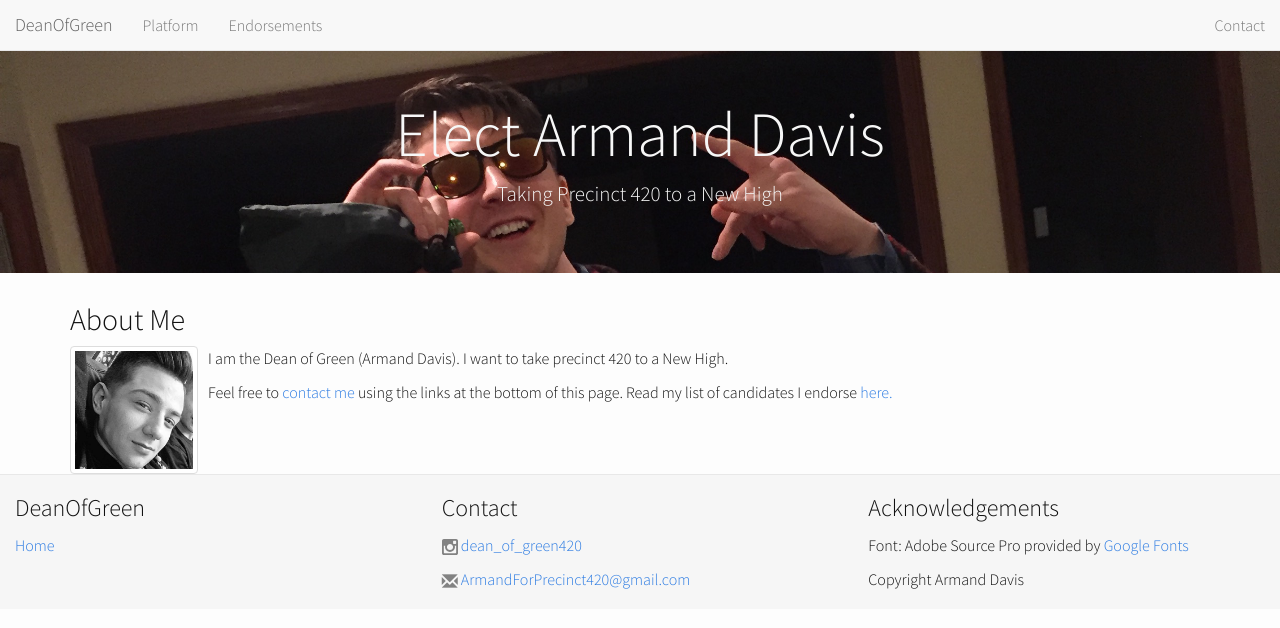
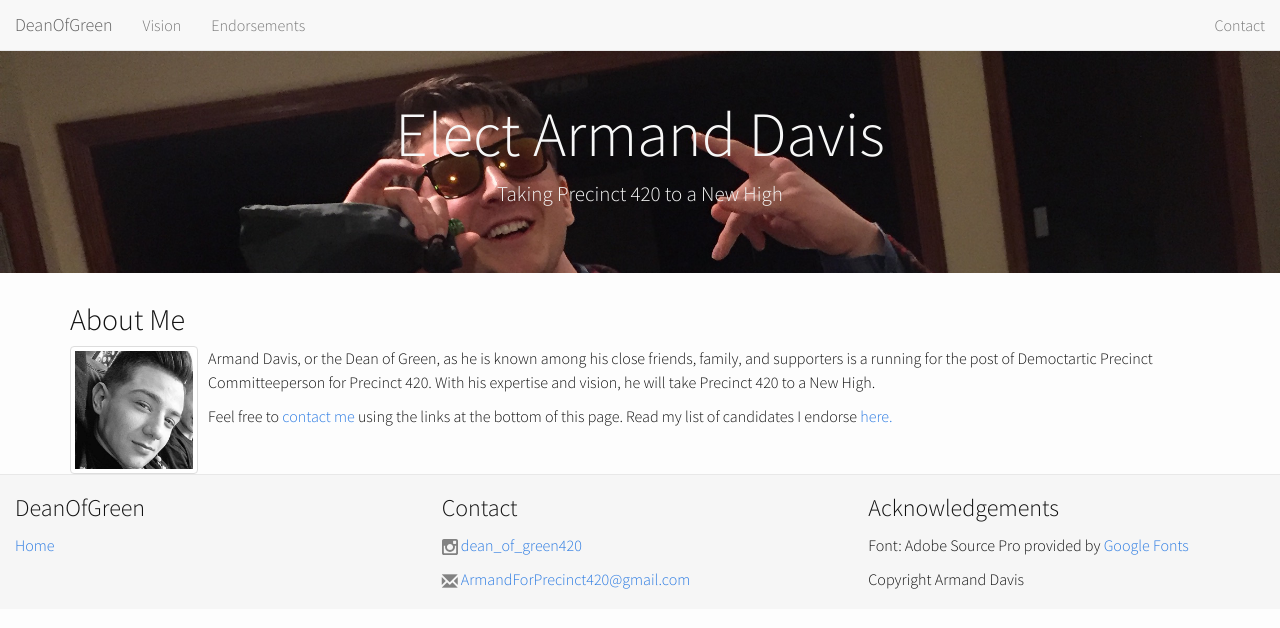
Before and after one commit to deanofgreen/deanofgreen.github.io, a Jekyll site: the page built from index.html, in a window 1280 px wide. Shown: the top 628 px of the page. Built offline with Jekyll 4.4.1, drawn with Linux system fonts in a browser that asks for light colours; nearby versions of some CDN libraries.

Commit message:
Change platform to vision. Change front blurb

```diff
--- a/_includes/header.html
+++ b/_includes/header.html
@@ -14,7 +14,7 @@
     			</div>
                 <div class="collapse navbar-collapse" id="bs-example-navbar-collapse-1">
         			<ul class="nav navbar-nav navbar-left">
-        				<li><a href='/platform.html'>Platform</a></li>
+        				<li><a href='/vision.html'>Vision</a></li>
                         <li><a href=/endorsements.html>Endorsements</a></li>
         			</ul>
         			<ul class="nav navbar-nav navbar-right">
--- a/index.html
+++ b/index.html
@@ -18,7 +18,7 @@ layout: default
 				<h2>About Me</h2>
 				<img src="resources/Portrait.jpg" alt="Portrait of Armand" id="portrait" class="img-thumbnail">
                 <p>
-                    I am the Dean of Green (Armand Davis). I want to take precinct 420 to a New High.
+                    Armand Davis, or the Dean of Green, as he is known among his close friends, family, and supporters is a running for the post of Democtartic Precinct Committeeperson for Precinct 420. With his expertise and vision, he will take Precinct 420 to a New High.
                 </p>
                 <p>
                     Feel free to <a href=#contact>contact me</a> using the links at the bottom of this page. Read my list of candidates I endorse <a href=/endorsements.html>here.</a>
```
Also changed, not shown: platform.md (deleted, +0 -13 lines), vision.md (added, +22 -0 lines).
